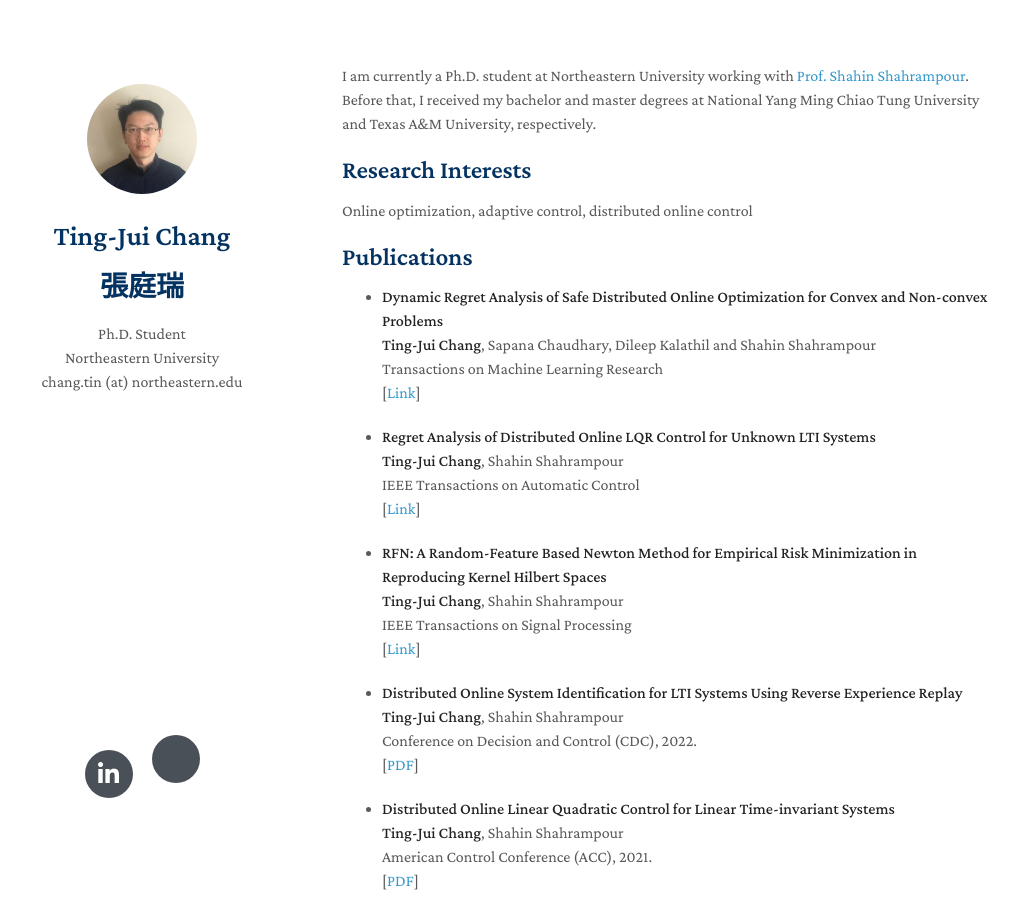
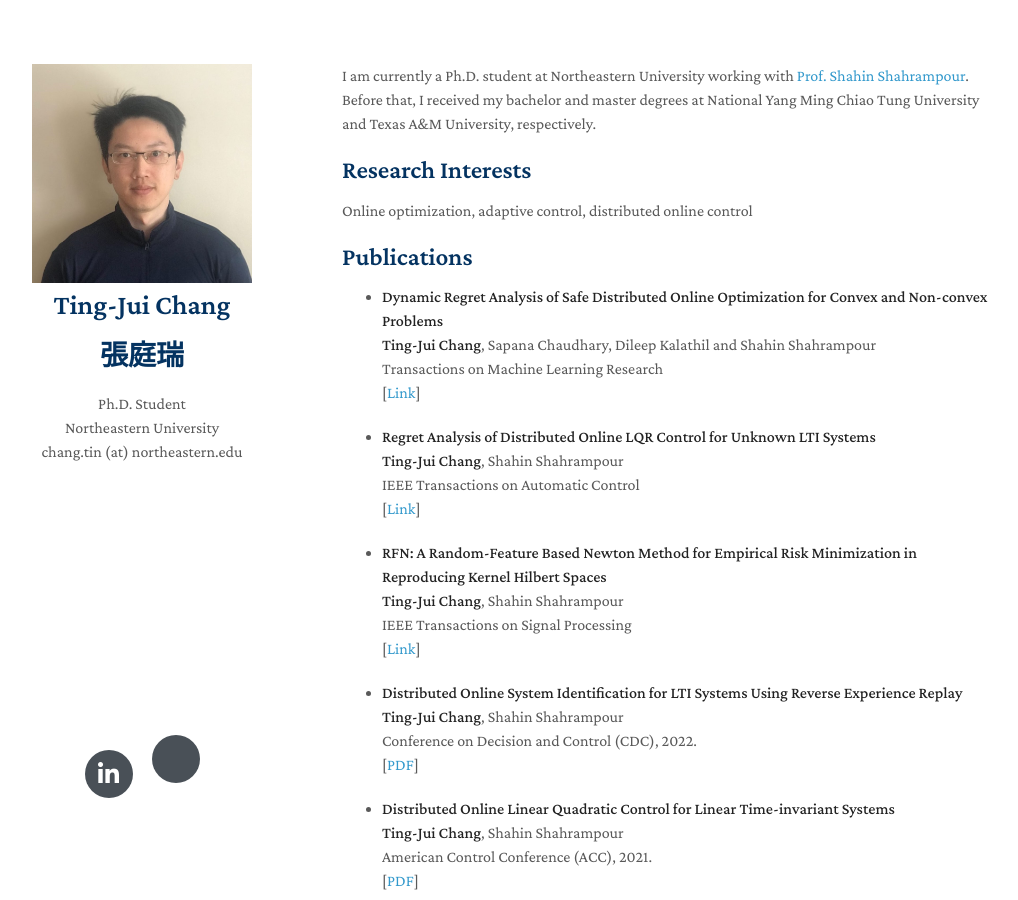
Before and after one commit to tingjui/MyWeb, a Jekyll site: the page built from index.md, in a window 1280 px wide and 900 px high. Shown: the whole window, without its empty margins (128-1146 px from the left). Built offline with Jekyll 4.4.1, drawn with Linux system fonts in a browser that asks for light colours; nearby versions of some CDN libraries; a style sheet for code colours, icons or effects is not loaded.

Commit message:
Update homepage.html

```diff
--- a/_layouts/homepage.html
+++ b/_layouts/homepage.html
@@ -38,7 +38,8 @@
       <header>
 
         {% if site.avatar %}
-        <a class="image avatar"><img src="{{site.avatar}}" alt="avatar" onContextMenu="return false" /></a>
+<!--          class="image avatar" -->
+        <a><img src="{{site.avatar}}" alt="avatar" onContextMenu="return false" /></a>
         {% endif %}
 
         <h1>{{ site.title1 }}</h1>
```
